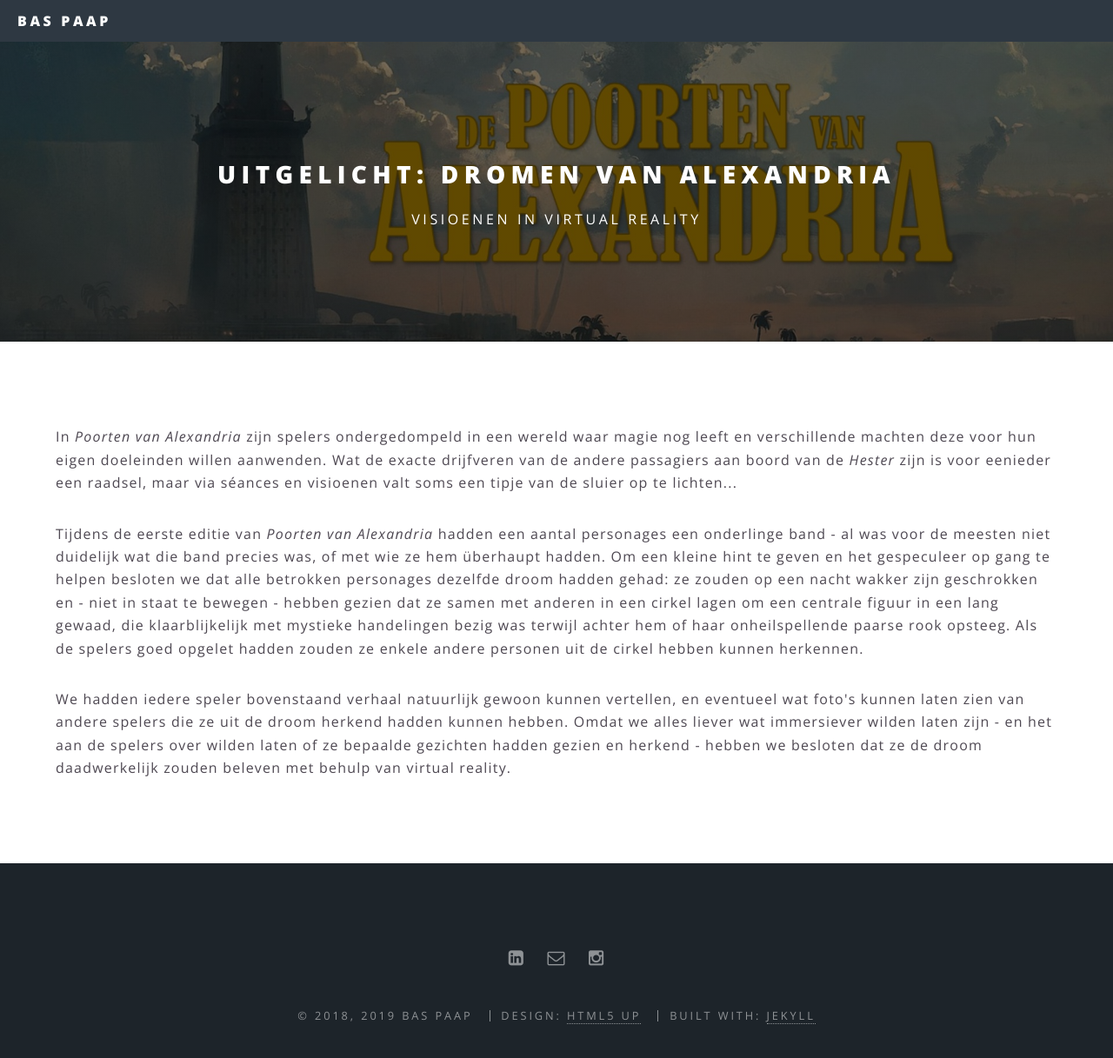
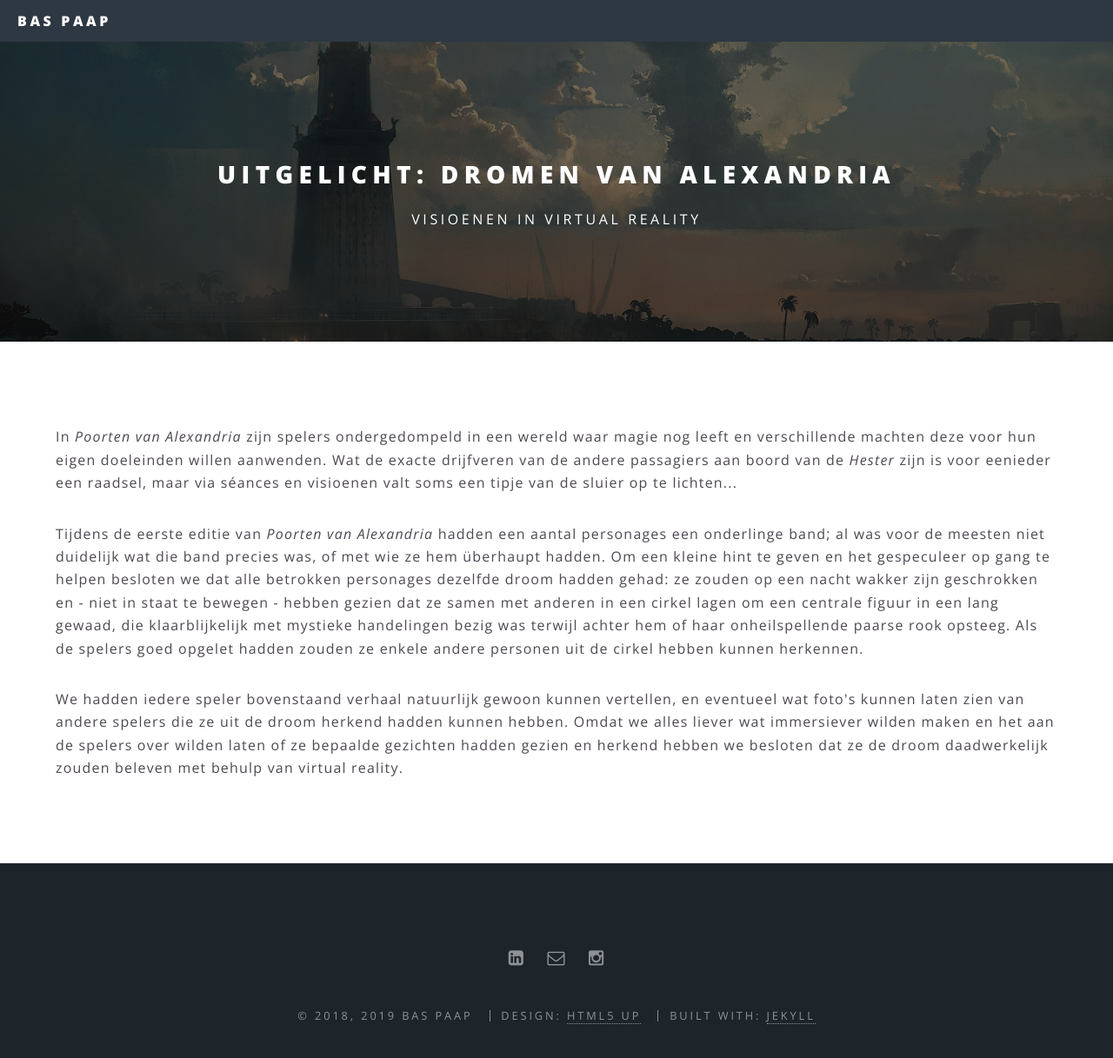
Before and after one commit to BasPaap/baspaap.github.io, a Jekyll site: the page built from poortendroom.html, in a window 1280 px wide and 1271 px high. Shown: the top 1217 px of the window at 87% size. Built offline with Jekyll 4.4.1, drawn with Linux system fonts in a browser that asks for light colours.

Commit message:
Change Poorten content.

```diff
--- a/poortendroom.html
+++ b/poortendroom.html
@@ -10,9 +10,9 @@
 </p>
 
 <p>
-    Tijdens de eerste editie van <em>Poorten van Alexandria</em> hadden een aantal personages een onderlinge band - al was voor de meesten niet duidelijk wat die band precies was, of met wie ze hem &uuml;berhaupt hadden. Om een kleine hint te geven en het gespeculeer op gang te helpen besloten we dat alle betrokken personages dezelfde droom hadden gehad: ze zouden op een nacht wakker zijn geschrokken en - niet in staat te bewegen - hebben gezien dat ze samen met anderen in een cirkel lagen om een centrale figuur in een lang gewaad, die klaarblijkelijk met mystieke handelingen bezig was terwijl achter hem of haar onheilspellende paarse rook opsteeg. Als de spelers goed opgelet hadden zouden ze enkele andere personen uit de cirkel hebben kunnen herkennen.
+    Tijdens de eerste editie van <em>Poorten van Alexandria</em> hadden een aantal personages een onderlinge band; al was voor de meesten niet duidelijk wat die band precies was, of met wie ze hem &uuml;berhaupt hadden. Om een kleine hint te geven en het gespeculeer op gang te helpen besloten we dat alle betrokken personages dezelfde droom hadden gehad: ze zouden op een nacht wakker zijn geschrokken en - niet in staat te bewegen - hebben gezien dat ze samen met anderen in een cirkel lagen om een centrale figuur in een lang gewaad, die klaarblijkelijk met mystieke handelingen bezig was terwijl achter hem of haar onheilspellende paarse rook opsteeg. Als de spelers goed opgelet hadden zouden ze enkele andere personen uit de cirkel hebben kunnen herkennen.
 </p>
 
 <p>
-    We hadden iedere speler bovenstaand verhaal natuurlijk gewoon kunnen vertellen, en eventueel wat foto's kunnen laten zien van andere spelers die ze uit de droom herkend hadden kunnen hebben. Omdat we alles liever wat immersiever wilden laten zijn - en het aan de spelers over wilden laten of ze bepaalde gezichten hadden gezien en herkend - hebben we besloten dat ze de droom daadwerkelijk zouden beleven met behulp van virtual reality.
+    We hadden iedere speler bovenstaand verhaal natuurlijk gewoon kunnen vertellen, en eventueel wat foto's kunnen laten zien van andere spelers die ze uit de droom herkend hadden kunnen hebben. Omdat we alles liever wat immersiever wilden maken en het aan de spelers over wilden laten of ze bepaalde gezichten hadden gezien en herkend hebben we besloten dat ze de droom daadwerkelijk zouden beleven met behulp van virtual reality.
 </p>
```
Also changed, not shown: images/poortenbanner.jpg.
